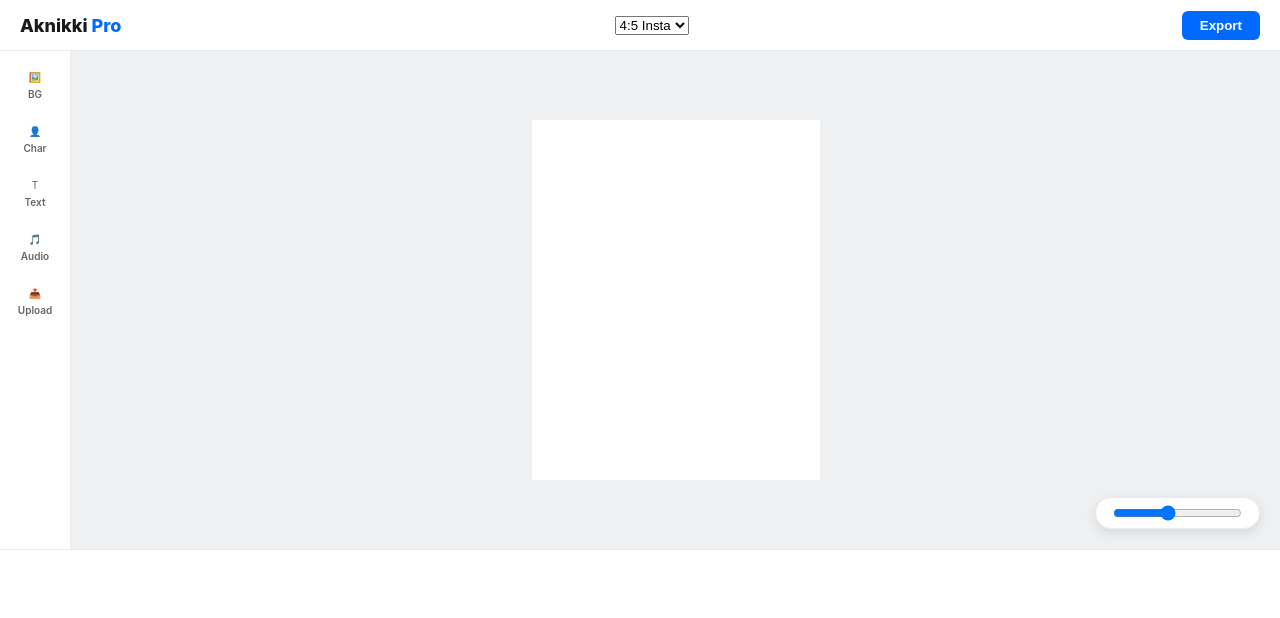
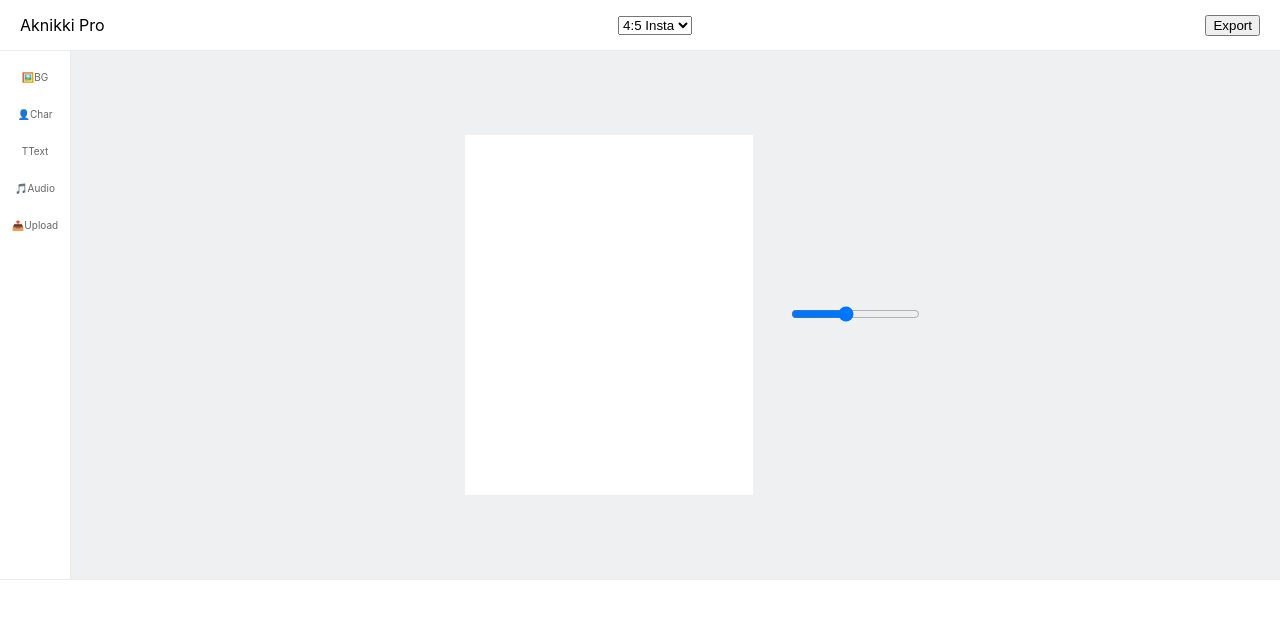
Before and after one commit to AKERA9/aknikki, a React (Create React App) app: page / in a window 1280 px wide. Shown: the top 618 px of the page. Built offline with nearby package versions, Linux system fonts and the light colour scheme.

Commit message:
Update App.css

```diff
--- a/src/App.css
+++ b/src/App.css
@@ -1,43 +1,34 @@
-:root { --blue: #006aff; --border: #eaebed; --white: #ffffff; }
-body { margin: 0; font-family: 'Inter', sans-serif; background: #f4f6f8; overflow: hidden; }
+:root { --blue: #006aff; --border: #eaebed; }
+body { margin: 0; font-family: 'Inter', sans-serif; overflow: hidden; }
 
 .ak-pro-root { height: 100vh; display: flex; flex-direction: column; }
-.ak-header { height: 50px; background: var(--white); border-bottom: 1px solid var(--border); display: flex; align-items: center; justify-content: space-between; padding: 0 20px; z-index: 1000; }
-.ak-logo { font-weight: 800; color: #1a1a1a; font-size: 18px; } .ak-logo span { color: var(--blue); }
+.ak-header { height: 50px; background: white; border-bottom: 1px solid var(--border); display: flex; align-items: center; justify-content: space-between; padding: 0 20px; z-index: 1000; }
 
 .ak-main { flex: 1; display: flex; position: relative; }
-.ak-sidebar { width: 70px; background: var(--white); border-right: 1px solid var(--border); display: flex; flex-direction: column; padding-top: 20px; z-index: 101; }
-.side-item { cursor: pointer; text-align: center; margin-bottom: 25px; font-size: 10px; color: #666; transition: 0.2s; }
+.ak-sidebar { width: 70px; background: white; border-right: 1px solid var(--border); display: flex; flex-direction: column; padding-top: 20px; z-index: 101; }
+.side-item { cursor: pointer; text-align: center; margin-bottom: 25px; font-size: 10px; color: #666; }
 .side-item.on { color: var(--blue); border-right: 3px solid var(--blue); }
-.side-item span { display: block; margin-top: 5px; font-weight: 600; }
 
-/* Fixed Panel Styling */
-.ak-panel { position: absolute; left: -320px; top: 0; bottom: 0; width: 300px; background: var(--white); border-right: 1px solid var(--border); transition: 0.3s ease; z-index: 100; padding: 15px; display: flex; flex-direction: column; }
-.ak-panel.open { left: 70px; box-shadow: 20px 0 40px rgba(0,0,0,0.03); }
-.panel-top { display: flex; justify-content: space-between; align-items: center; margin-bottom: 15px; }
+/* Panel with Margin and Smooth Slide */
+.ak-panel { position: absolute; left: -350px; top: 10px; bottom: 10px; width: 280px; background: white; border-radius: 0 15px 15px 0; border: 1px solid var(--border); transition: 0.4s cubic-bezier(0.4, 0, 0.2, 1); z-index: 100; padding: 15px; display: flex; flex-direction: column; box-shadow: 10px 0 30px rgba(0,0,0,0.05); }
+.ak-panel.open { left: 70px; }
 
-/* Upload Tabs */
-.upload-tabs { display: flex; gap: 5px; margin-bottom: 15px; border-bottom: 1px solid #eee; padding-bottom: 10px; }
-.upload-tabs button { flex: 1; border: none; background: none; font-size: 12px; padding: 8px; cursor: pointer; border-radius: 4px; }
-.upload-tabs button.active { background: var(--blue); color: white; }
+.panel-top { display: flex; align-items: center; gap: 10px; margin-bottom: 15px; }
+.search-bar { flex: 1; padding: 8px; border: 1px solid #ddd; border-radius: 6px; }
+.arrow-close { background: none; border: none; font-size: 18px; cursor: pointer; color: var(--blue); }
 
-.upload-box { border: 2px dashed #ddd; border-radius: 8px; padding: 30px; display: block; text-align: center; cursor: pointer; color: #888; margin-bottom: 20px; }
-.text-options { display: flex; flex-direction: column; gap: 10px; }
-.add-text-btn { padding: 12px; border: 1px solid #eee; background: #fafafa; border-radius: 6px; cursor: pointer; text-align: left; }
-.add-text-btn.h1 { font-size: 20px; font-weight: bold; }
+.asset-grid { display: grid; grid-template-columns: 1fr 1fr; gap: 10px; overflow-y: auto; }
+.asset-grid img { width: 100%; border-radius: 8px; cursor: pointer; }
 
-/* Center Workspace */
-.ak-workspace { flex: 1; display: flex; justify-content: center; align-items: center; position: relative; background: #eef0f2; overflow: hidden; }
-.stage-center { transition: transform 0.1s linear; }
+/* Canvas Area */
+.ak-workspace { flex: 1; display: flex; justify-content: center; align-items: center; background: #eef0f2; }
+.stage-center { transition: transform 0.2s; }
 
-.zoom-control { position: absolute; bottom: 20px; right: 20px; background: var(--white); padding: 5px 15px; border-radius: 30px; border: 1px solid var(--border); display: flex; align-items: center; gap: 10px; box-shadow: 0 4px 12px rgba(0,0,0,0.1); }
-
-/* Timeline Placeholders */
-.ak-timeline { height: 220px; background: var(--white); border-top: 1px solid var(--border); overflow-y: auto; padding: 15px; }
-.tl-track-placeholder { height: 35px; border-bottom: 1px dashed #eee; font-size: 10px; color: #ccc; display: flex; align-items: center; }
-.tl-row { display: flex; align-items: center; height: 35px; margin-top: -36px; cursor: pointer; position: relative; z-index: 10; }
-.tl-label { width: 80px; font-size: 11px; color: #888; font-weight: 600; }
-.tl-bar-bg { flex: 1; height: 24px; position: relative; }
-.tl-bar { position: absolute; height: 100%; background: var(--blue); border-radius: 12px; color: white; font-size: 10px; display: flex; align-items: center; justify-content: center; font-weight: 700; box-shadow: 0 2px 5px rgba(0,106,255,0.2); }
-
-.export-btn { background: var(--blue); color: white; border: none; padding: 7px 18px; border-radius: 6px; cursor: pointer; font-weight: 600; }
+/* Timeline Re-ordering */
+.ak-timeline { height: 200px; background: white; border-top: 1px solid var(--border); overflow-y: auto; padding: 10px; }
+.tl-row { display: flex; align-items: center; height: 40px; margin-bottom: 5px; border-bottom: 1px solid #f9f9f9; }
+.tl-order { display: flex; flex-direction: column; margin-right: 10px; }
+.tl-order button { font-size: 8px; padding: 0; background: none; border: 1px solid #eee; cursor: pointer; }
+.tl-label { width: 60px; font-size: 11px; font-weight: bold; }
+.tl-bar-bg { flex: 1; height: 25px; background: #f5f6f7; border-radius: 12px; position: relative; }
+.tl-bar { position: absolute; height: 100%; background: var(--blue); border-radius: 12px; color: white; display: flex; align-items: center; justify-content: center; font-size: 10px; }
```
